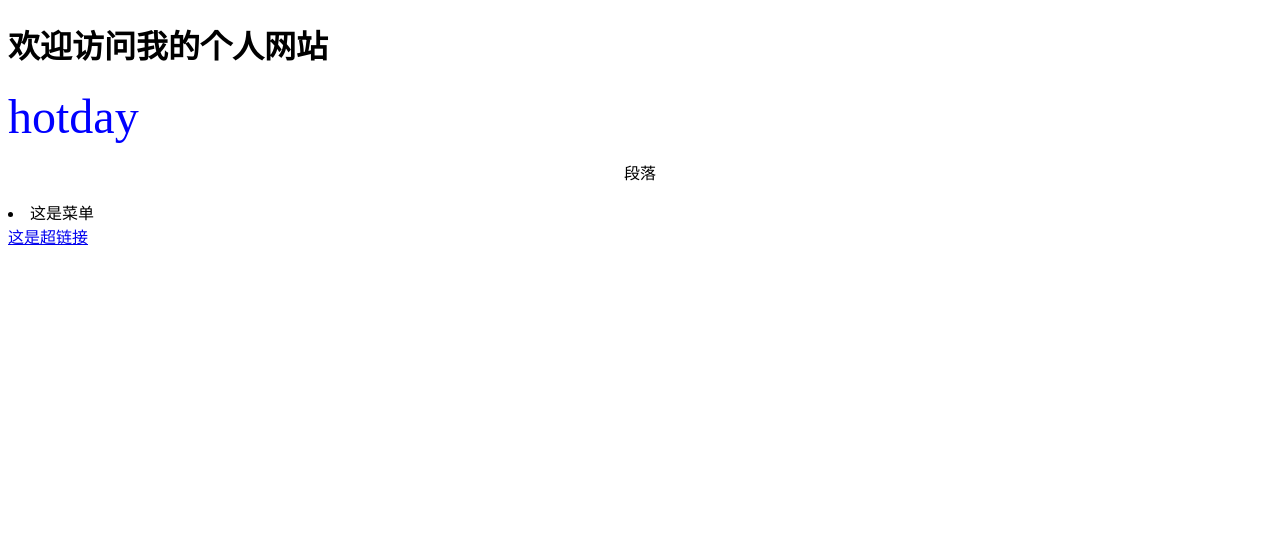
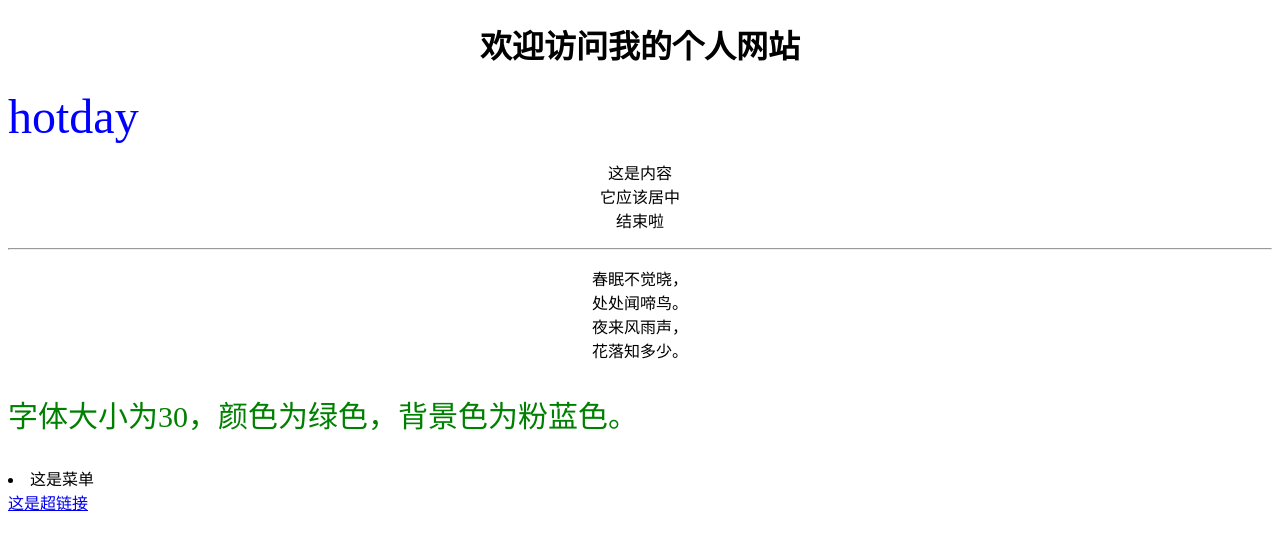
Before and after one commit to GoogleBook/GoogleBook.github.io, a plain HTML site: page index.html in a window 1280 px wide. Drawn offline with Linux system fonts and the light colour scheme.

Commit message:
Update index.html

```diff
--- a/index.html
+++ b/index.html
@@ -1,13 +1,28 @@
 <!DOCTYPE html>
+<!--<!DOCTYPE HTML>不是一HTML标签，它是用来告知 web 浏览器页面使用了哪种 HTML 版本-->
 <html>
  <head>
   <meta charset="utf-8"/>
+  <!--定义中文-->
   <title>GoogleBook的个人网站</title>
+  <!--<titel>定义了网页的名称>
  </head>
- <body>
-  <h1>欢迎访问我的个人网站</h1>
+ <body bgcolor="PowderBlue">
+ <!--定义背景为粉蓝色-->
+  <h1 align="center">欢迎访问我的个人网站</h1>
+  <!--<h1>是标题，数字代表字体大小，并且居中-->
   <font face="黑体" color="blue" size="12">hotday</font>
-  <p align="center">段落</p>
+  <!--定义字体属性-->
+  <p align="center">这是内容<br/>它应该居中<br/>结束啦</p>
+  <!--不产生新的段落下换行用<br/>来换行-->
+  <hr/>
+  <!--<hr/>为划线-->
+  <p align="center">
+  春眠不觉晓，<br/>处处闻啼鸟。<br/>夜来风雨声，<br/>花落知多少。
+  </p>
+  <p style="font-size:30px;color:green">
+  字体大小为30，颜色为绿色，背景色为粉蓝色。
+  </p>
   <li>这是菜单</li>
   <a href="http://www.baidu.com">
   这是超链接</a>
```
